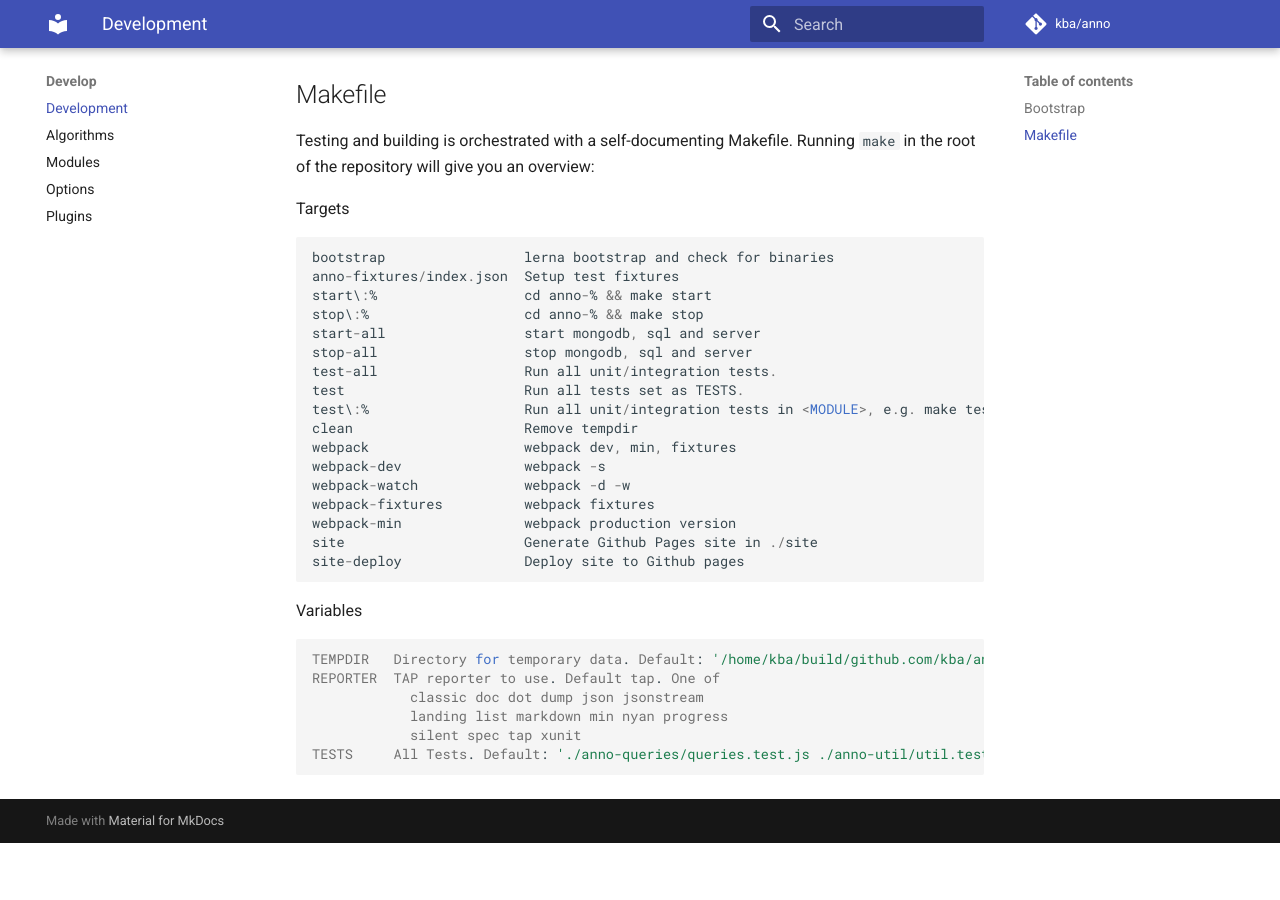
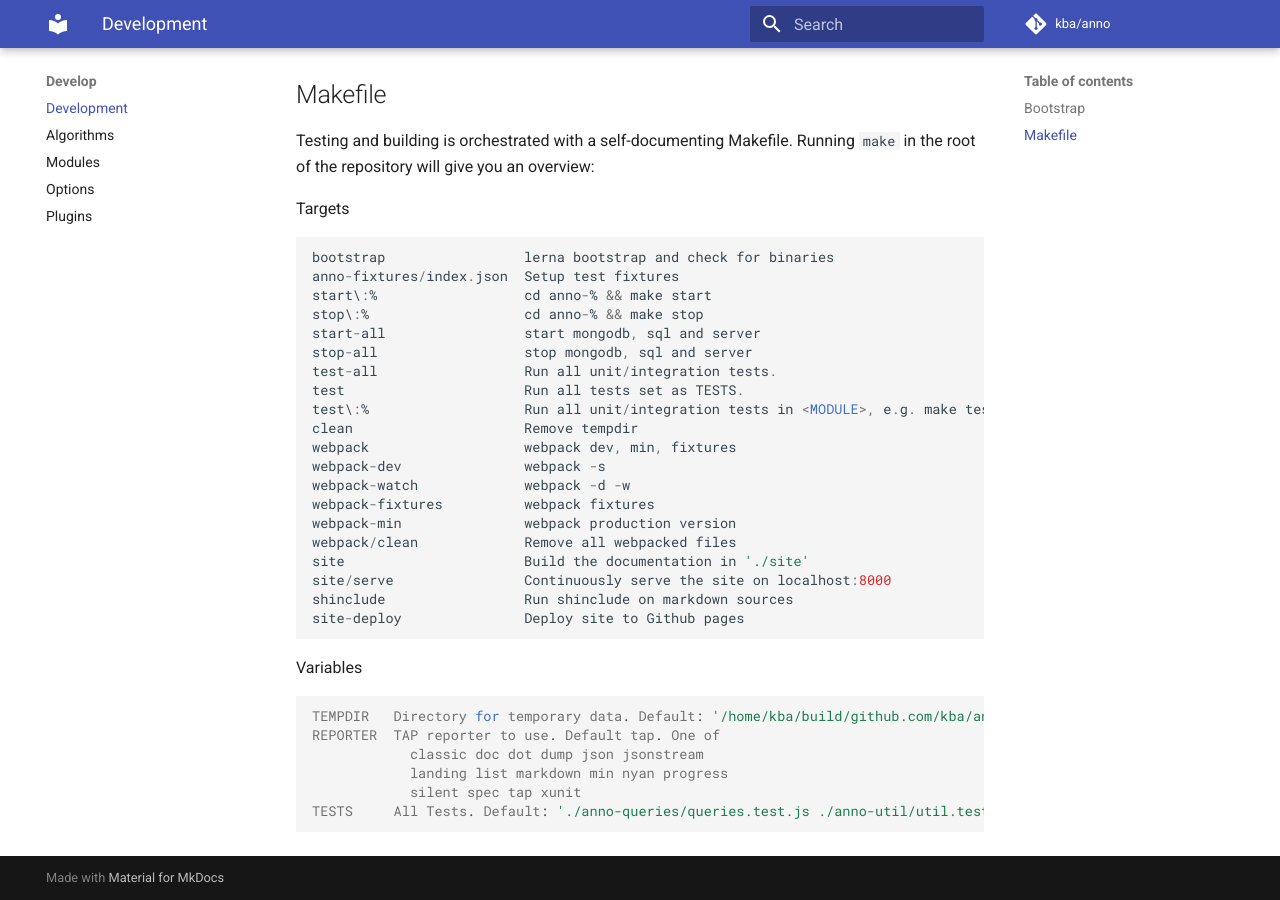
Before and after one commit to kba/anno-common, an MkDocs documentation site: the page built from doc/develop/index.md, in a window 1280 px wide and 900 px high, scrolled down 677 px. Built offline with MkDocs 1.6.1 and Material for MkDocs 9.7.7, drawn with Linux system fonts in a browser that asks for light colours; nearby versions of some CDN libraries; comment, search, counter and statistics services are not loaded; before the commit the page ends 1520 px from its top, so only the background shows below that.

```diff
--- a/doc/develop/index.md
+++ b/doc/develop/index.md
@@ -46,7 +46,10 @@ Testing and building is orchestrated with a self-documenting Makefile. Running `
     webpack-watch             webpack -d -w
     webpack-fixtures          webpack fixtures
     webpack-min               webpack production version
-    site                      Generate Github Pages site in ./site
+    webpack/clean             Remove all webpacked files
+    site                      Build the documentation in './site'
+    site/serve                Continuously serve the site on localhost:8000
+    shinclude                 Run shinclude on markdown sources
     site-deploy               Deploy site to Github pages
 
   Variables
```
Also changed, not shown: README.md (+1 -1 lines), 1 other file.
